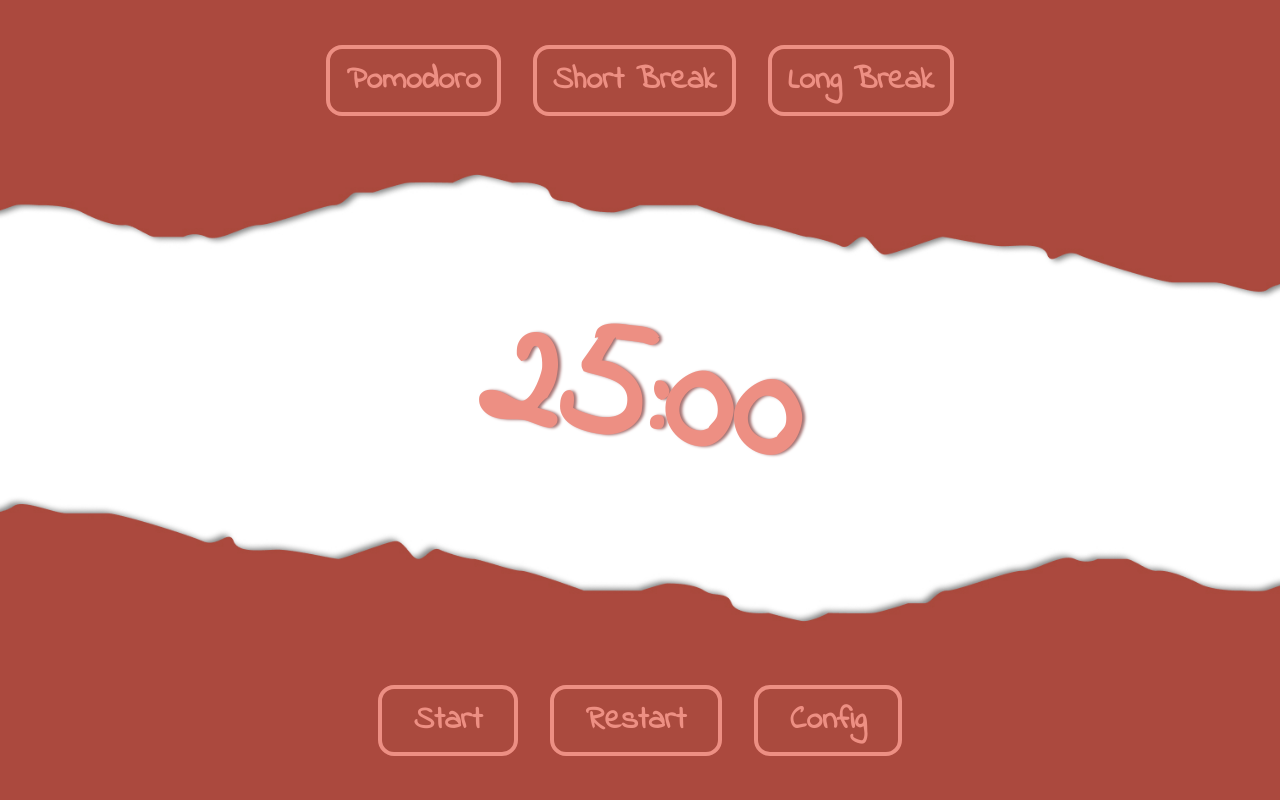
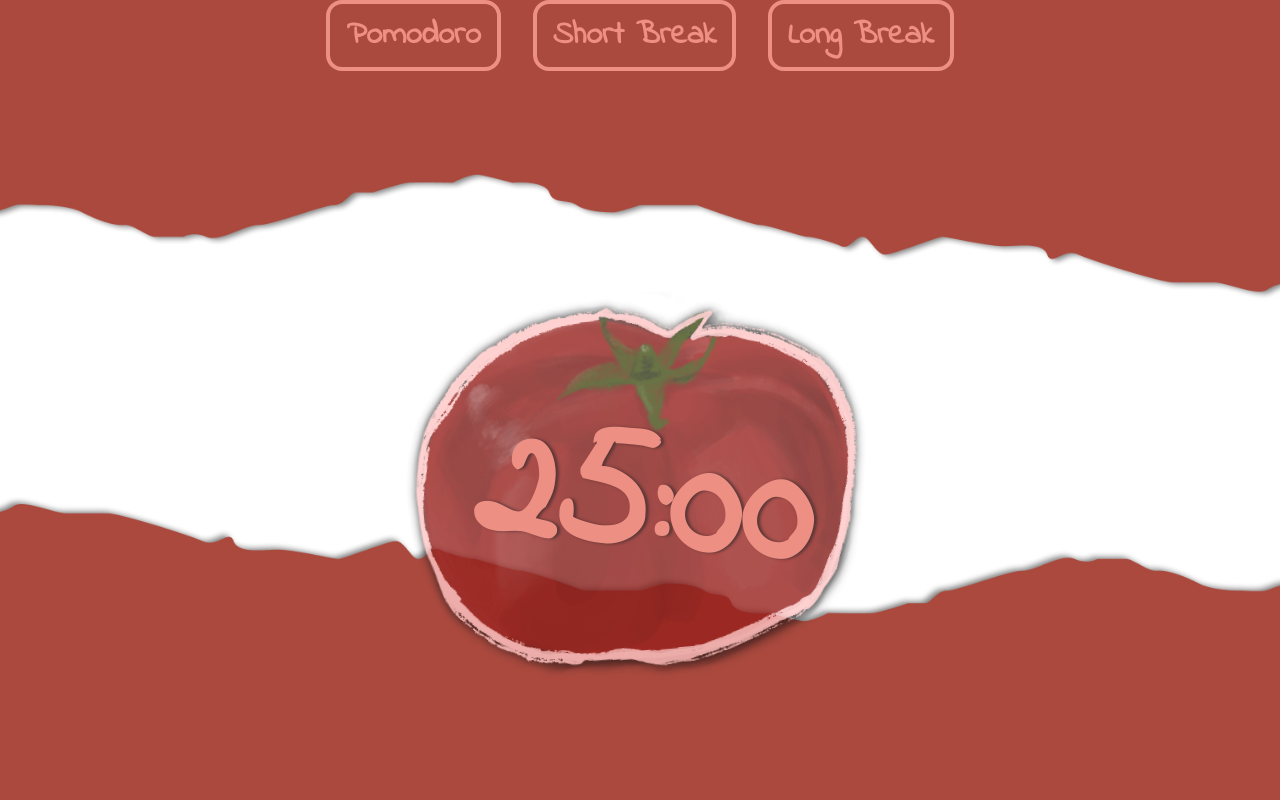
Before and after one commit to alexandra-aryshtaeva/pomodoro, a Vue app: page / in a window 1280 px wide. Shown: the top 800 px of the page. Built offline with nearby package versions, Linux system fonts and the light colour scheme.

Commit message:
added local storage

```diff
--- a/src/App.vue
+++ b/src/App.vue
@@ -64,6 +64,20 @@ main {
   width: 100%;
 }
 
+/*__________________ DISPLAY */
+
+.display-wrapper {
+  position: relative;
+  height: 300px;
+}
+
+@media screen and (min-width: 768px) {
+  .display-wrapper {
+    font-size: 260px;
+    height: 450px;
+  }
+}
+
 .display {
   font-family: "Indie Flower";
   font-size: 112px;
@@ -71,9 +85,12 @@ main {
   display: flex;
   flex: 3;
   align-items: center;
-  transform: rotate(7deg);
+  position: absolute;
+  top: 25%;
+  left: 13%;
+  transform: rotate(5deg);
   color: var(--pink);
-  text-shadow: 3px 0px 3px rgb(165, 115, 115);
+  text-shadow: 3px 0px 3px rgb(90, 54, 54);
 }
 
 .display.active {
@@ -85,7 +102,7 @@ main {
     transform: rotate(5deg);
   }
   50% {
-    transform: rotate(-5deg);
+    transform: rotate(-3deg);
   }
   100% {
     transform: rotate(5deg);
@@ -94,9 +111,43 @@ main {
 
 @media screen and (min-width: 768px) {
   .display {
-    font-size: 160px;
+    font-size: 168px;
+    transform: rotate(5deg);
   }
 }
+
+.tomato {
+  opacity: 0.8;
+  height: 300px;
+  transform: rotate(-5deg);
+
+  -webkit-filter: drop-shadow(0px 0px 5px #222);
+  filter: drop-shadow(0px 0px 5px #222);
+}
+
+.tomato.active {
+  animation: sticker infinite 1s;
+}
+
+@keyframes sticker {
+  0% {
+    transform: rotate(-2deg);
+  }
+  50% {
+    transform: rotate(2deg);
+  }
+  100% {
+    transform: rotate(-2deg);
+  }
+}
+
+@media screen and (min-width: 768px) {
+  .tomato {
+    height: 450px;
+  }
+}
+
+/*________________________ BUTTONS */
 
 #tab-buttons {
   /* background-color: antiquewhite; */
@@ -104,10 +155,12 @@ main {
   align-items: center;
   flex: 1;
   gap: 4px;
+  margin-bottom: 110px;
 }
 
 @media screen and (min-width: 768px) {
   #tab-buttons {
+    margin-bottom: 200px;
     gap: 32px;
   }
 }
@@ -118,6 +171,7 @@ main {
   flex: 1;
   align-items: center;
   gap: 4px;
+  margin-top: 110px;
 
   button {
     padding: 8px 32px;
@@ -126,6 +180,7 @@ main {
 
 @media screen and (min-width: 768px) {
   .menu {
+    margin-top: 200px;
     gap: 32px;
   }
 }
@@ -179,7 +234,10 @@ button:hover {
   text-align: center;
   font-size: 20px;
 }
-
+input::-webkit-outer-spin-button,
+input::-webkit-inner-spin-button {
+  -webkit-appearance: none;
+}
 @media screen and (min-width: 768px) {
   #input {
     font-size: 20px;
--- a/src/components/LongBreak.vue
+++ b/src/components/LongBreak.vue
@@ -1,13 +1,18 @@
 <script setup>
 import { computed, ref, watch } from "vue";
 
-//
-const timer = ref(15 * 60);
+const INITIAL_MINUTES = 15;
+const DEFAULT_MINUTES = Number(
+  localStorage.getItem("longBreaktimer") ?? INITIAL_MINUTES
+);
+
+const timer = ref(DEFAULT_MINUTES * 60);
 // restart Only
-const initalTimer = ref(25 * 60);
+const initalTimer = INITIAL_MINUTES * 60;
+
 let timeInterval;
 let startBtn = ref(true);
-let input = ref("");
+let input = ref(DEFAULT_MINUTES);
 let showInput = ref(false);
 let audio = new Audio("/ding.wav");
 let modal = ref(false);
@@ -45,7 +50,8 @@ function stop() {
 }
 
 function restart() {
-  timer.value = initalTimer.value;
+  timer.value = initalTimer;
+  localStorage.setItem("longBreaktimer", INITIAL_MINUTES);
   stop();
 }
 
@@ -56,17 +62,18 @@ function restart() {
 watch(input, (newInputValue) => {
   // input = newInputValue (minutes(ex:25))
   // newInputValue
-  if (newInputValue >= 24 * 60) {
-    newInputValue = 24 * 60;
+  if (newInputValue >= 99) {
+    newInputValue = 99;
+    input.value = newInputValue;
   }
   if (newInputValue < 0) {
     newInputValue = 0;
   }
 
+  // minutes result
   timer.value = newInputValue * 60;
-  //  minutes result
 
-  // newInpouteValue => timer.value
+  localStorage.setItem("longBreaktimer", newInputValue);
 });
 
 function showModal() {
@@ -76,7 +83,11 @@ function showModal() {
 </script>
 
 <template>
-  <div class="display" :class="{ active: !startBtn }">{{ display }}</div>
+  <div class="display-wrapper">
+    <img class="tomato" src="/tomato.png" alt="" />
+    <div class="display" :class="{ active: !startBtn }">{{ display }}</div>
+  </div>
+
   <div class="menu">
     <button v-if="startBtn" @click="start">Start</button>
     <button v-if="!startBtn" @click="stop">Pause</button>
--- a/src/components/Pomodoro.vue
+++ b/src/components/Pomodoro.vue
@@ -1,14 +1,18 @@
 <script setup>
 import { computed, ref, watch } from "vue";
 
+const INITIAL_MINUTES = 25;
+const DEFAULT_MINUTES = Number(
+  localStorage.getItem("timer") ?? INITIAL_MINUTES
+);
 //
-const timer = ref(25 * 60);
+const timer = ref(DEFAULT_MINUTES * 60);
 // restart Only
-const initalTimer = ref(25 * 60);
-//
+const initalTimer = INITIAL_MINUTES * 60;
+
 let timeInterval;
 let startBtn = ref(true);
-let input = ref("");
+let input = ref(DEFAULT_MINUTES);
 let showInput = ref(false);
 let audio = new Audio("/ding.wav");
 let modal = ref(false);
@@ -46,7 +50,8 @@ function stop() {
 }
 
 function restart() {
-  timer.value = initalTimer.value;
+  timer.value = initalTimer;
+  localStorage.setItem("timer", INITIAL_MINUTES);
   stop();
 }
 
@@ -57,17 +62,18 @@ function restart() {
 watch(input, (newInputValue) => {
   // input = newInputValue (minutes(ex:25))
   // newInputValue
-  if (newInputValue >= 24 * 60) {
-    newInputValue = 24 * 60;
+  if (newInputValue >= 99) {
+    newInputValue = 99;
+    input.value = newInputValue;
   }
   if (newInputValue < 0) {
     newInputValue = 0;
   }
 
+  // minutes result
   timer.value = newInputValue * 60;
-  //  minutes result
 
-  // newInpouteValue => timer.value
+  localStorage.setItem("timer", newInputValue);
 });
 
 function showModal() {
@@ -77,16 +83,27 @@ function showModal() {
 </script>
 
 <template>
-  <div class="display" :class="{ active: !startBtn }">{{ display }}</div>
+  <div class="display-wrapper">
+    <img
+      class="tomato"
+      src="/tomato.png"
+      :class="{ active: !startBtn }"
+      alt=""
+    />
+    <div class="display" :class="{ active: !startBtn }">{{ display }}</div>
+  </div>
+
   <div class="menu">
     <button v-if="startBtn" @click="start">Start</button>
     <button v-if="!startBtn" @click="stop">Pause</button>
     <button @click="restart">Restart</button>
     <button @click="showModal">Config</button>
   </div>
+
   <div v-if="modal" ref="modal" class="modal">
     <input
       @keyup.enter="modal = false"
+      @keyup.esc="modal = false"
       id="input"
       type="number"
       v-model="input"
--- a/src/components/ShortBreak.vue
+++ b/src/components/ShortBreak.vue
@@ -1,13 +1,18 @@
 <script setup>
 import { computed, ref, watch } from "vue";
 
-//
-const timer = ref(5 * 60);
+const INITIAL_MINUTES = 5;
+const DEFAULT_MINUTES = Number(
+  localStorage.getItem("shortBreaktimer") ?? INITIAL_MINUTES
+);
+
+const timer = ref(DEFAULT_MINUTES * 60);
 // restart Only
-const initalTimer = ref(25 * 60);
+const initalTimer = INITIAL_MINUTES * 60;
+
 let timeInterval;
 let startBtn = ref(true);
-let input = ref("");
+let input = ref(DEFAULT_MINUTES);
 let showInput = ref(false);
 let audio = new Audio("/ding.wav");
 let modal = ref(false);
@@ -45,7 +50,8 @@ function stop() {
 }
 
 function restart() {
-  timer.value = initalTimer.value;
+  timer.value = initalTimer;
+  localStorage.setItem("shortBreaktimer", INITIAL_MINUTES);
   stop();
 }
 
@@ -56,17 +62,18 @@ function restart() {
 watch(input, (newInputValue) => {
   // input = newInputValue (minutes(ex:25))
   // newInputValue
-  if (newInputValue >= 24 * 60) {
-    newInputValue = 24 * 60;
+  if (newInputValue >= 99) {
+    newInputValue = 99;
+    input.value = newInputValue;
   }
   if (newInputValue < 0) {
     newInputValue = 0;
   }
 
+  // minutes result
   timer.value = newInputValue * 60;
-  //  minutes result
 
-  // newInpouteValue => timer.value
+  localStorage.setItem("shortBreaktimer", newInputValue);
 });
 
 function showModal() {
@@ -76,7 +83,11 @@ function showModal() {
 </script>
 
 <template>
-  <div class="display" :class="{ active: !startBtn }">{{ display }}</div>
+  <div class="display-wrapper">
+    <img class="tomato" src="/tomato.png" alt="" />
+    <div class="display" :class="{ active: !startBtn }">{{ display }}</div>
+  </div>
+
   <div class="menu">
     <button v-if="startBtn" @click="start">Start</button>
     <button v-if="!startBtn" @click="stop">Pause</button>
```
Also changed, not shown: public/tomato.png (added).
